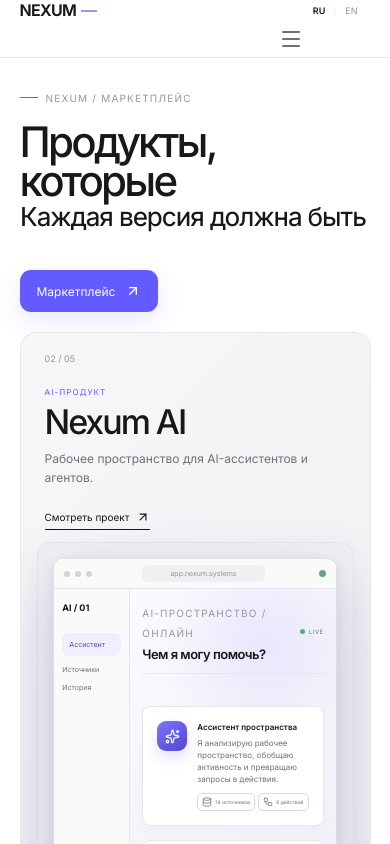
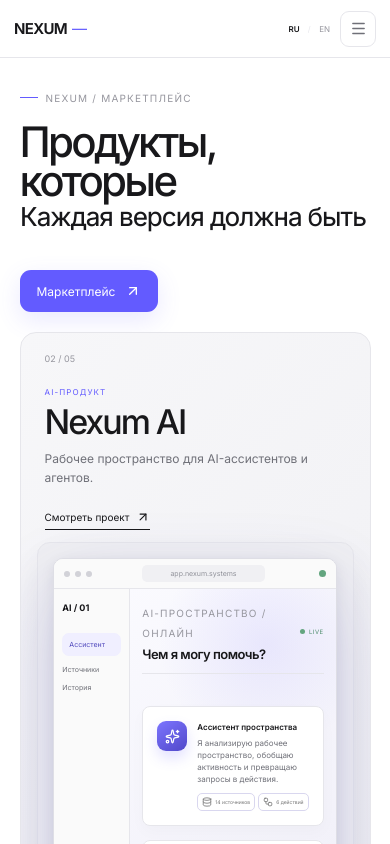
Before and after one commit to borzenkoofficial-lab/Nexum_Digital_Agency, a React (Vite) app: page / in a window 390 px wide. Shown: the top 844 px of the page. Built offline with nearby package versions, Linux system fonts and the light colour scheme.

Commit message:
Polish mobile header AI and contact sections

```diff
--- a/src/styles/global.css
+++ b/src/styles/global.css
@@ -939,3 +939,44 @@ footer{padding:25px 5vw;display:grid;grid-template-columns:1fr 2fr auto;align-it
  .case-gallery{margin-top:58px}
 }
 @media(prefers-reduced-motion:reduce){.case-page .back,.case-note a,.work-meta>svg{transition:none}}
+
+
+/* Header + mobile navigation polish */
+@media(max-width:900px){
+ header{grid-template-columns:auto 1fr auto;height:58px;padding:0 18px}
+ header nav{display:none}
+ header.open{height:auto;min-height:58px;grid-template-rows:58px auto;background:rgba(255,255,255,.97)}
+ header.open nav{grid-column:1/-1;display:grid;gap:2px;padding:12px 0 16px;border-top:1px solid var(--line);margin-top:0}
+ header.open nav button{text-align:left;padding:12px 4px;font-size:14px}
+ .menu-toggle{display:grid;place-items:center;width:36px;height:36px;border:1px solid var(--line);border-radius:9px;background:#fff}
+ .menu-toggle svg{width:17px;height:17px}
+ .header-actions{margin-left:auto;margin-right:10px;gap:8px}
+ .header-actions .header-cta{display:none}
+ .brand{font-size:15px}
+}
+@media(max-width:600px){
+ header{padding:0 14px}
+ .header-actions{margin-right:7px}
+ .language-switch{font-size:8px}
+}
+
+/* AI section and contact polish */
+.ai-section{position:relative;overflow:hidden}
+.ai-section:before{content:'';position:absolute;width:520px;height:520px;right:-150px;top:-180px;border-radius:50%;background:radial-gradient(circle,rgba(99,91,255,.13),transparent 68%);filter:blur(18px);pointer-events:none}
+.ai-section .ai-copy,.ai-section .ai-visual{position:relative;z-index:1}
+.ai-section .light-btn{background:#fff;color:var(--ink);border:1px solid rgba(255,255,255,.3);transition:transform .2s ease,box-shadow .2s ease}
+.ai-section .light-btn:hover{transform:translateY(-2px);box-shadow:0 12px 30px rgba(0,0,0,.16)}
+.contact{position:relative;overflow:hidden}
+.contact:before{content:'N';position:absolute;right:5vw;bottom:-.18em;font-size:clamp(180px,30vw,420px);line-height:.7;font-weight:650;letter-spacing:-.12em;color:rgba(99,91,255,.045);pointer-events:none}
+.contact h2,.contact-label,.contact-button,.contact-links{position:relative;z-index:1}
+.contact-button{transition:transform .22s ease,box-shadow .22s ease,background .22s ease}
+.contact-button:hover{background:var(--accent);box-shadow:0 16px 38px rgba(99,91,255,.22)}
+.contact-links{display:flex;flex-wrap:wrap;gap:18px}
+.contact-links a{display:inline-flex;align-items:center;gap:7px;font-size:11px;color:var(--muted);border-bottom:1px solid transparent;padding-bottom:4px}
+.contact-links a:hover{color:var(--accent);border-color:var(--accent);transform:translateY(-1px)}
+@media(max-width:700px){
+ .ai-section:before{width:320px;height:320px;right:-130px;top:-100px}
+ .contact:before{right:-30px;font-size:220px}
+ .contact-links{gap:12px}
+}
+@media(prefers-reduced-motion:reduce){.ai-section .light-btn,.contact-button,.contact-links a{transition:none}}
```
